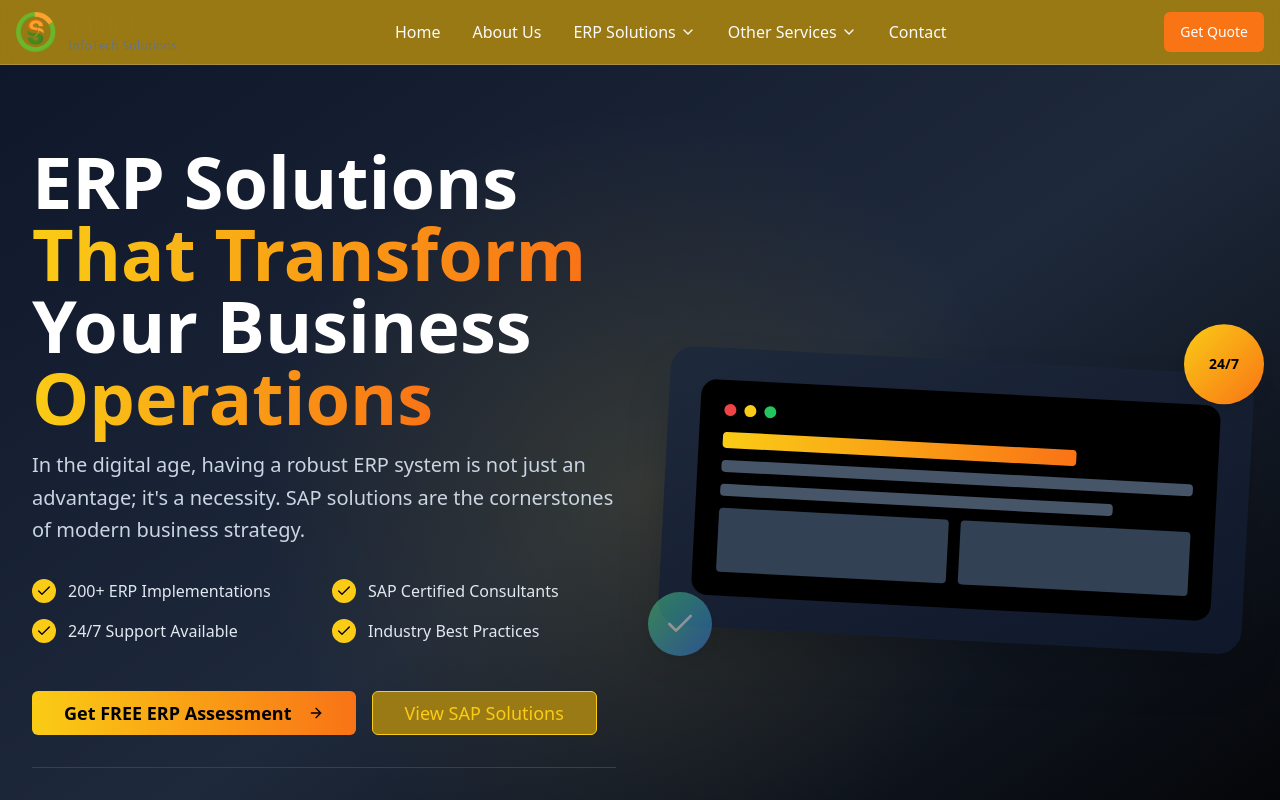
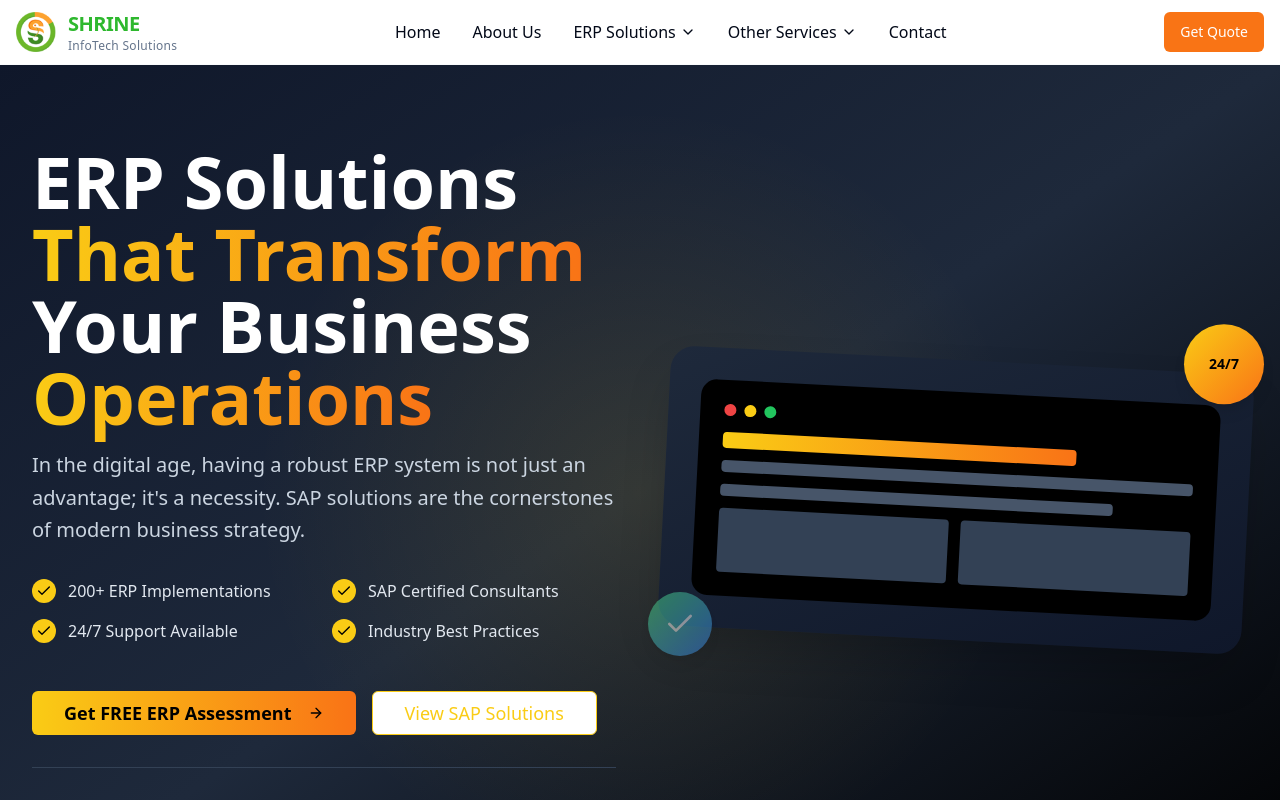
Before and after one commit to Charannnn0/shrineinfotechsample, a React (Vite) app: page / in a window 1280 px wide. Shown: the top 800 px of the page. Built offline with nearby package versions, Linux system fonts and the light colour scheme.

Commit message:
Reverted to commit 890b3933f6ab6ad320b07348b06c8fe87d22bf5f

```diff
--- a/src/index.css
+++ b/src/index.css
@@ -8,20 +8,20 @@ All colors MUST be HSL.
 
 @layer base {
   :root {
-    --background: 46 76% 34%;
-    --foreground: 0 0% 98%;
+    --background: 0 0% 100%;
+    --foreground: 222.2 84% 4.9%;
 
-    --card: 46 76% 34%;
-    --card-foreground: 0 0% 98%;
+    --card: 0 0% 100%;
+    --card-foreground: 222.2 84% 4.9%;
 
-    --popover: 46 76% 34%;
-    --popover-foreground: 0 0% 98%;
+    --popover: 0 0% 100%;
+    --popover-foreground: 222.2 84% 4.9%;
 
-    --primary: 46 76% 34%;
+    --primary: 120 60% 45%;
     --primary-foreground: 0 0% 98%;
 
-    --secondary: 56 59% 39%;
-    --secondary-foreground: 0 0% 98%;
+    --secondary: 210 40% 96.1%;
+    --secondary-foreground: 120 60% 45%;
 
     --muted: 210 40% 96.1%;
     --muted-foreground: 215.4 16.3% 46.9%;
```
